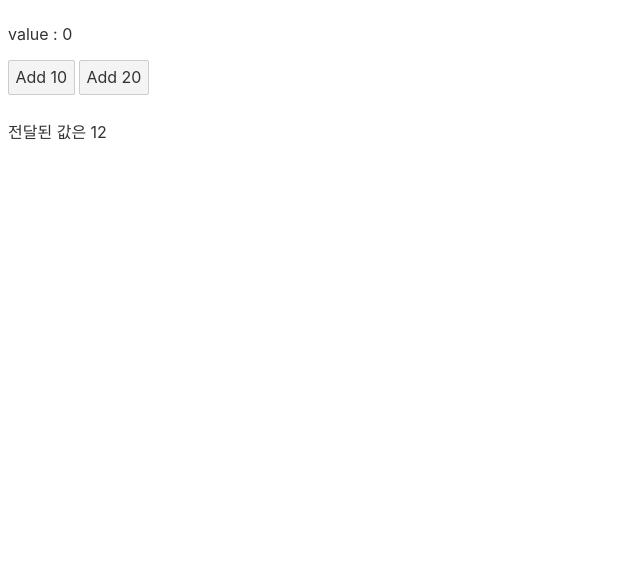
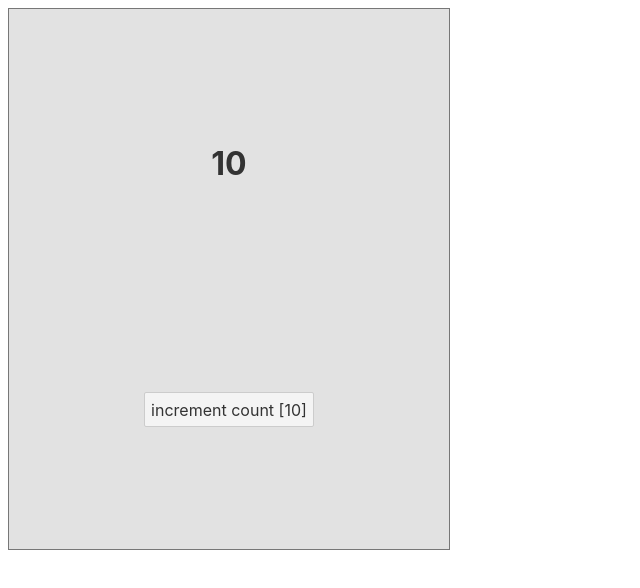
Before and after one commit to 1two13/practice-svelte, a Svelte app: page / in a window 1280 px wide. Shown: the top 588 px of the page, without its empty margins (0-640 px from the left). Built offline with nearby package versions, Linux system fonts and the light colour scheme.

Commit message:
dispatch

```diff
--- a/src/App.svelte
+++ b/src/App.svelte
@@ -1,14 +1,12 @@
 <script>
-import Child from './child.svelte'
+  import PanelComponent from './panelComponent.svelte'
 
-let value = 0
-let carryValue = 12
+  let count = 10
 
-function handleValueAdd(event, param) {
-  value += param
-}
-</script>
+  function incrementCount(event) {
+    console.log(event.detail.message)
+    count += 10
+  }
+  </script>
 
-<p>value : {value}</p>
-
-<Child {handleValueAdd} {carryValue} />
+  <PanelComponent {count} on:increment={incrementCount}/>
--- /dev/null
+++ b/src/buttonComponent.svelte
@@ -0,0 +1,17 @@
+<script>
+  import {createEventDispatcher} from 'svelte'
+
+  const dispatch = createEventDispatcher()
+
+  function handleIncrement(param) {
+    dispatch('increment', {
+      message: '값 증가 :' + param
+    })
+  }
+
+  export let count
+</script>
+
+<button on:click={() => handleIncrement(10)} >
+  increment count [{count}]
+</button>
--- a/src/child.svelte
+++ /dev/null
@@ -1,9 +0,0 @@
-<script>
-import SubChild from './subChild.svelte'
-
-export let handleValueAdd
-export let carryValue
-</script>
-
-<SubChild {handleValueAdd} />
-<p>전달된 값은 {carryValue}</p>
--- /dev/null
+++ b/src/panelComponent.svelte
@@ -0,0 +1,25 @@
+<script>
+  import ButtonComponent from './buttonComponent.svelte'
+
+  export let count
+</script>
+
+<div class="penal">
+  <h1>{count}</h1>
+  <ButtonComponent {count} on:increment />
+</div>
+
+<style>
+  .penal {
+    padding: 20px;
+    display:flex;
+    flex-direction: column;
+    justify-items: center;
+    justify-content: space-around;
+    align-items: center;
+    height: 500px;
+    width:400px;
+    background: #e2e2e2;
+    border: 1px solid #777777;
+  }
+</style>
--- a/src/subChild.svelte
+++ /dev/null
@@ -1,6 +0,0 @@
-<script>
-export let handleValueAdd
-</script>
-
-<button on:click={(event) => handleValueAdd(event,10)} >Add 10</button>
-<button on:click={(event) => handleValueAdd(event,20)} >Add 20</button>
```
